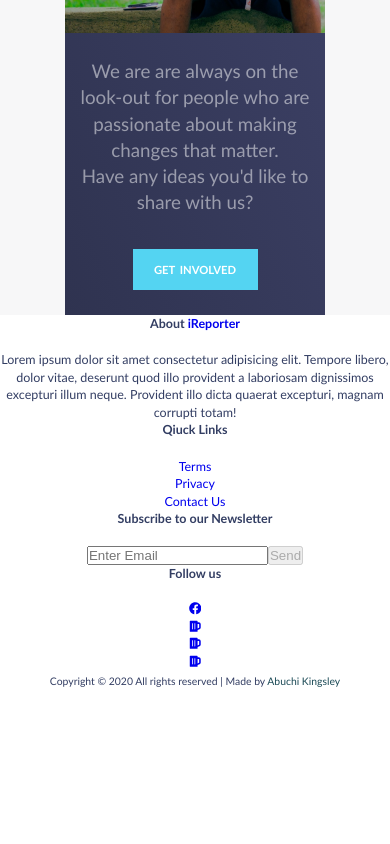
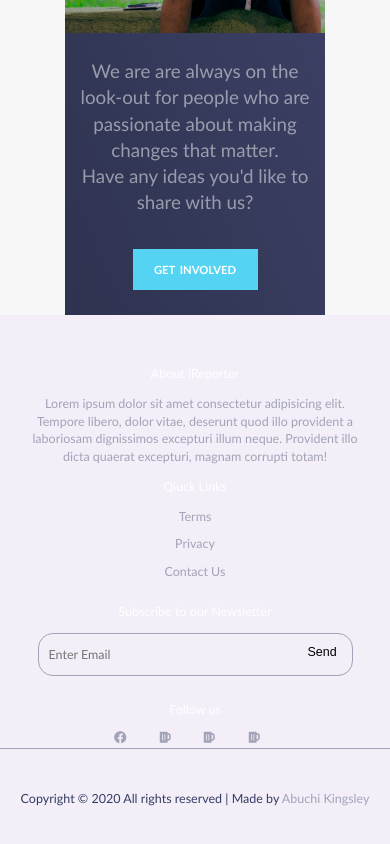
Before and after one commit to AbuchiKings/ireporter-react, a React (Create React App) app: page / in a window 390 px wide. Shown: the part 3891-4735 px from the top of the page. Before the commit the page ends 4580 px from the top, so only its background shows below. Built offline with nearby package versions, Linux system fonts and the light colour scheme.

Commit message:
Added placeholder styles for footer

```diff
--- a/src/App.css
+++ b/src/App.css
@@ -1274,6 +1274,192 @@ div.input-grp {
   color: var(--mainBlack);
 }
 
+/* Footer**/
+
+footer {
+  background: var(--mainAsh);
+  padding: 8em 0;
+  font-family: 'Gill Sans', 'Gill Sans MT', Calibri, 'Trebuchet MS', sans-serif
+}
+
+footer .flex-container {
+  padding-bottom: 6em;
+  border-bottom: 1px solid var(--serenity);
+  display: flex;
+  justify-content: space-between;
+  padding: 0 20px;
+  max-width: 1300px;
+  margin: auto;
+}
+
+footer h6, footer h5 {
+  color: var(--mainWhite);
+  margin-bottom: 1em;
+  font-weight: 300;
+}
+
+footer h6.follow-us {
+  margin-top: 2em;
+}
+
+footer .footer-about {
+  width: 47%;
+}
+
+footer .footer-about p {
+  width: 65%;
+  color: var(--serenity);
+}
+
+footer .footer-about h5 a {
+  font-family: 'Gill Sans', 'Gill Sans MT', Calibri;
+  color: var(--mainWhite);
+}
+
+footer .footer-quick-links {
+  width: 16%
+}
+
+footer .footer-quick-links ul {
+  list-style-type: none;
+  padding: 0;
+  margin: 0;
+}
+
+footer .footer-quick-links ul li {
+  margin: 10px 0;
+}
+
+footer .footer-quick-links ul li a {
+  color: var(--serenity);
+}
+
+footer .footer-quick-links ul li a:hover {
+  color: var(--mainwhite);
+}
+
+footer .footer-subscribe {
+  width: 35%;
+}
+
+#subscribe-container {
+  position: relative;
+}
+
+footer .footer-subscribe input {
+  border-radius: 15px;
+  height: 43px;
+  font-family: 'Gill Sans', 'Gill Sans MT', Calibri, 'Trebuchet MS', sans-serif;
+  border: 1px solid var(--serenity);
+  background-color: transparent;
+  font-size: 1em;
+  padding: 10px;
+  color: var(--mainWhite);
+  width: 80%;
+  outline: none;
+  padding-right: 5.3em;
+}
+
+footer button {
+  border-top-right-radius: 15px;
+  border-bottom-right-radius: 15px;
+  background-color: var(--roseRed);
+  font-size: 1em;
+  color: black;
+  padding: 10px 30px 9px;
+  line-height: 1.5;
+  line-height: 1.5;
+  cursor: pointer;
+  border: none;
+  position: absolute;
+  right: 8%;
+}
+
+footer button:hover {
+  background: var(--mainWhite);
+}
+
+/* footer .footer-subscribe{
+
+} */
+
+footer .footer-subscribe ul li {
+  display: inline-block;
+  margin: 0 16px;
+}
+
+footer .footer-subscribe ul li:first-child {
+  margin-left: 0;
+}
+
+footer .footer-subscribe ul li a {
+  color: var(--serenity);
+}
+
+footer .footer-subscribe ul li a:hover {
+  color: var(--mainWhite);
+}
+
+footer small {
+  margin-top: 3em;
+  font-size: 1em;
+  display: block;
+  text-align: center;
+}
+
+footer small a {
+  color: var(--serenity);
+}
+
+footer small a:hover {
+  color: var(--mainWhite);
+}
+
+@media(max-width: 890px) {
+  footer {
+    padding: 6em 0;
+  }
+  footer .flex-container {
+    flex-wrap: wrap;
+  }
+  footer .flex-container>div {
+    width: 100%;
+    margin-top: 1em;
+  }
+  footer .flex-container>div:first-child {
+    margin-top: 0;
+  }
+  footer .footer-about p {
+    font-size: 1em;
+    width: 100%;
+  }
+  footer .footer-subscribe input {
+    width: 90%;
+    padding-right: 6em;
+  }
+  footer button {
+    right: 10%;
+  }
+  footer h6.follow-us {
+    margin-top: 2em;
+  }
+}
+
+@media(max-width: 500px) {
+  footer {
+    padding: 4em 0;
+  }
+  footer button {
+    right: 6%;
+  }
+  footer small {
+    padding: 0.3em;
+  }
+  footer .footer-subscribe input {
+    padding-right: 5em;
+  }
+}
+
 /*--------------------------*/
 
 .fade-enter {
```
